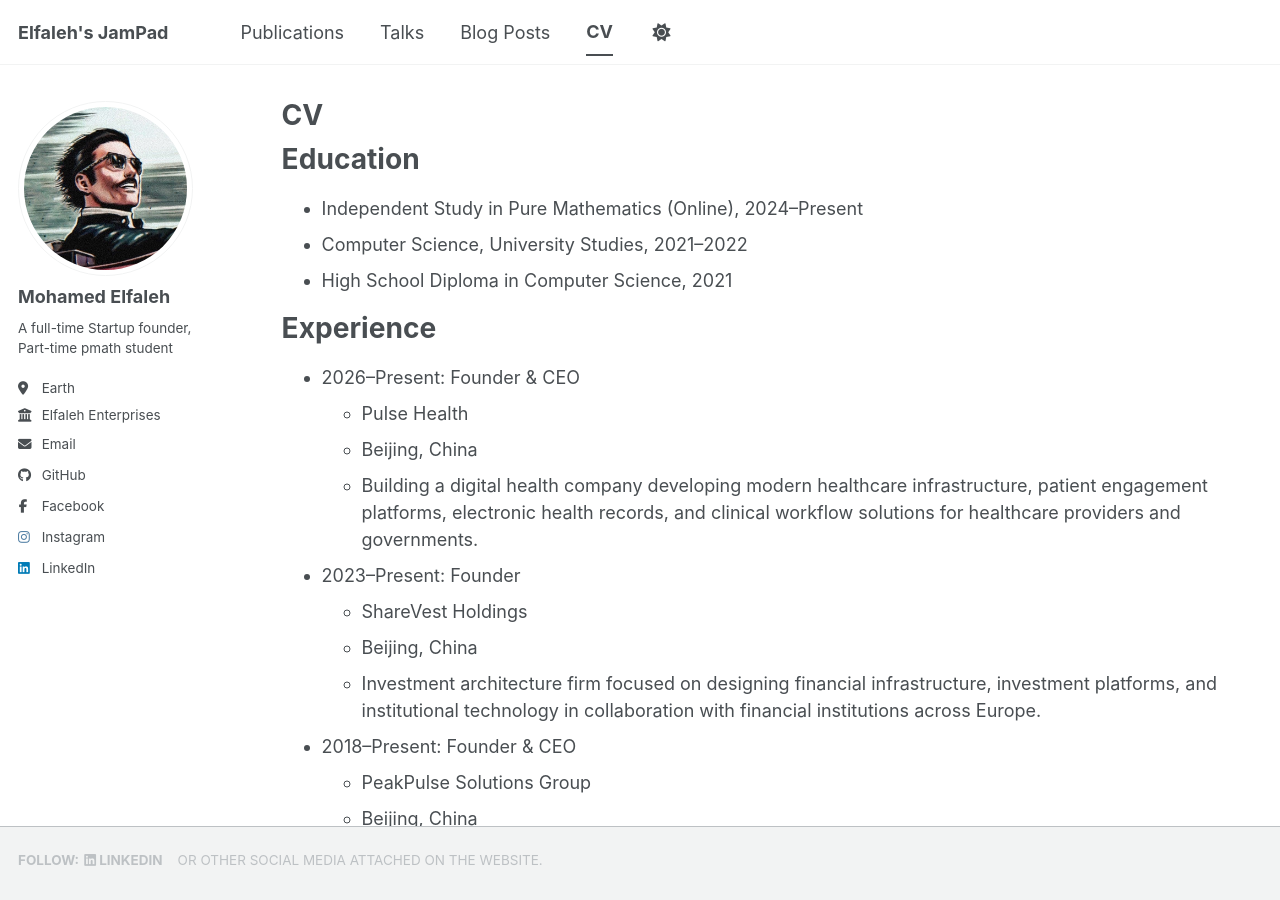
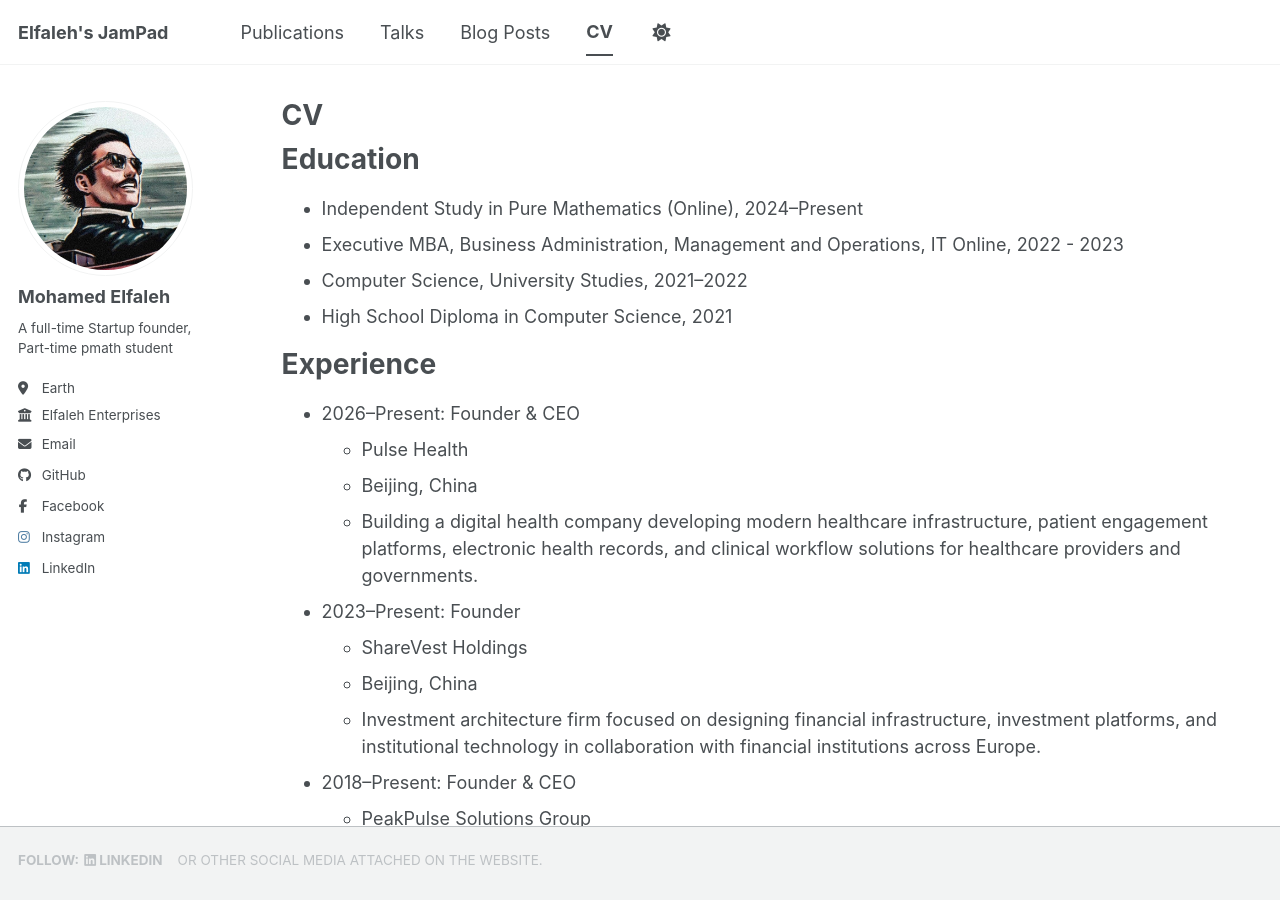
Before and after one commit to elfalehed/elfalehed.github.io, a Jekyll site: the page built from _pages/cv.md, in a window 1280 px wide and 900 px high. Built offline with Jekyll 4.4.1, drawn with Linux system fonts in a browser that asks for light colours; a style sheet for code colours, icons or effects is not loaded.

Commit message:
Update cv.md

```diff
--- a/_pages/cv.md
+++ b/_pages/cv.md
@@ -12,6 +12,7 @@
 Education
 ======
 * Independent Study in Pure Mathematics (Online), 2024–Present
+* Executive MBA, Business Administration, Management and Operations, IT Online, 2022 - 2023
 * Computer Science, University Studies, 2021–2022
 * High School Diploma in Computer Science, 2021
 
```
